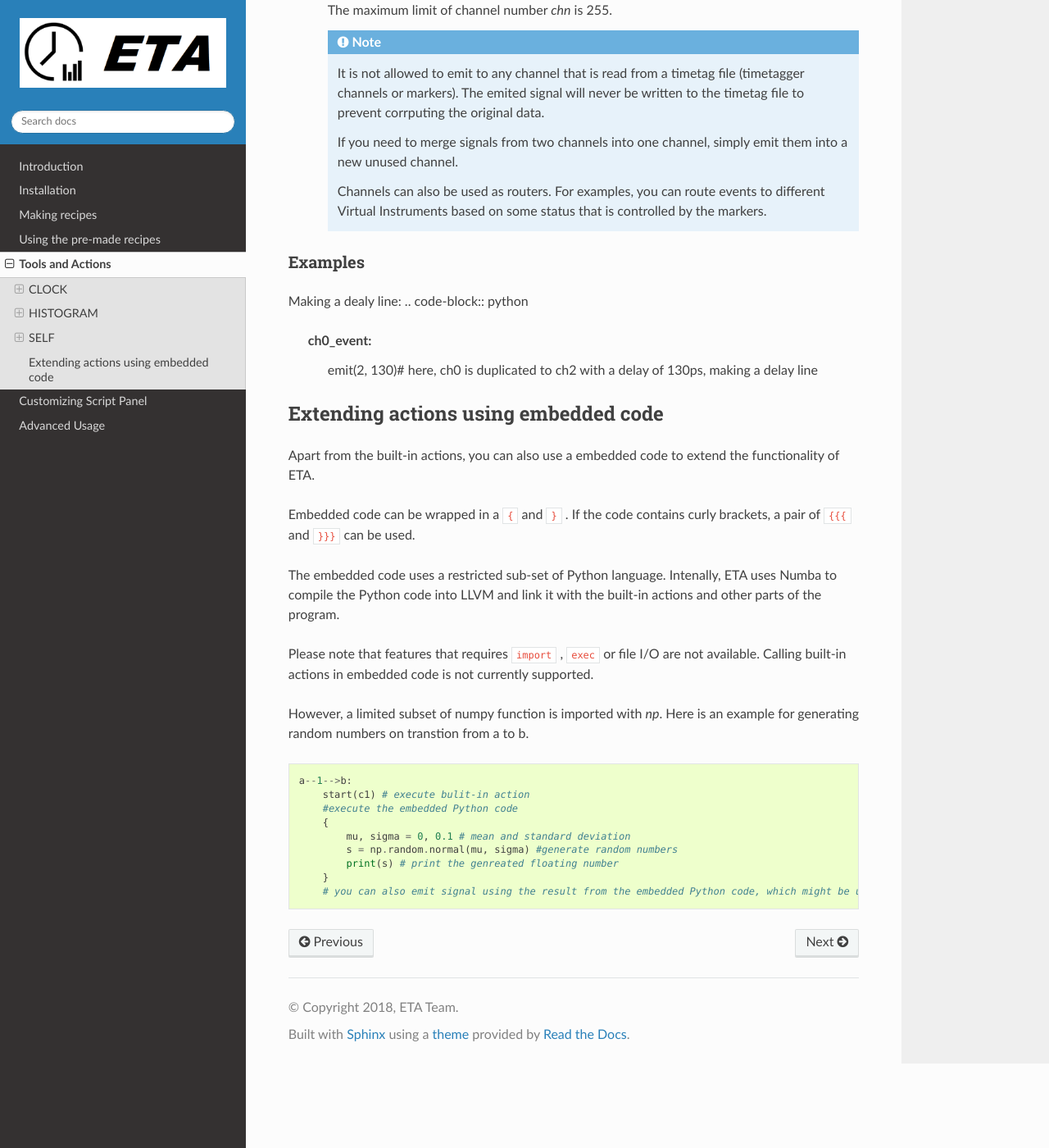
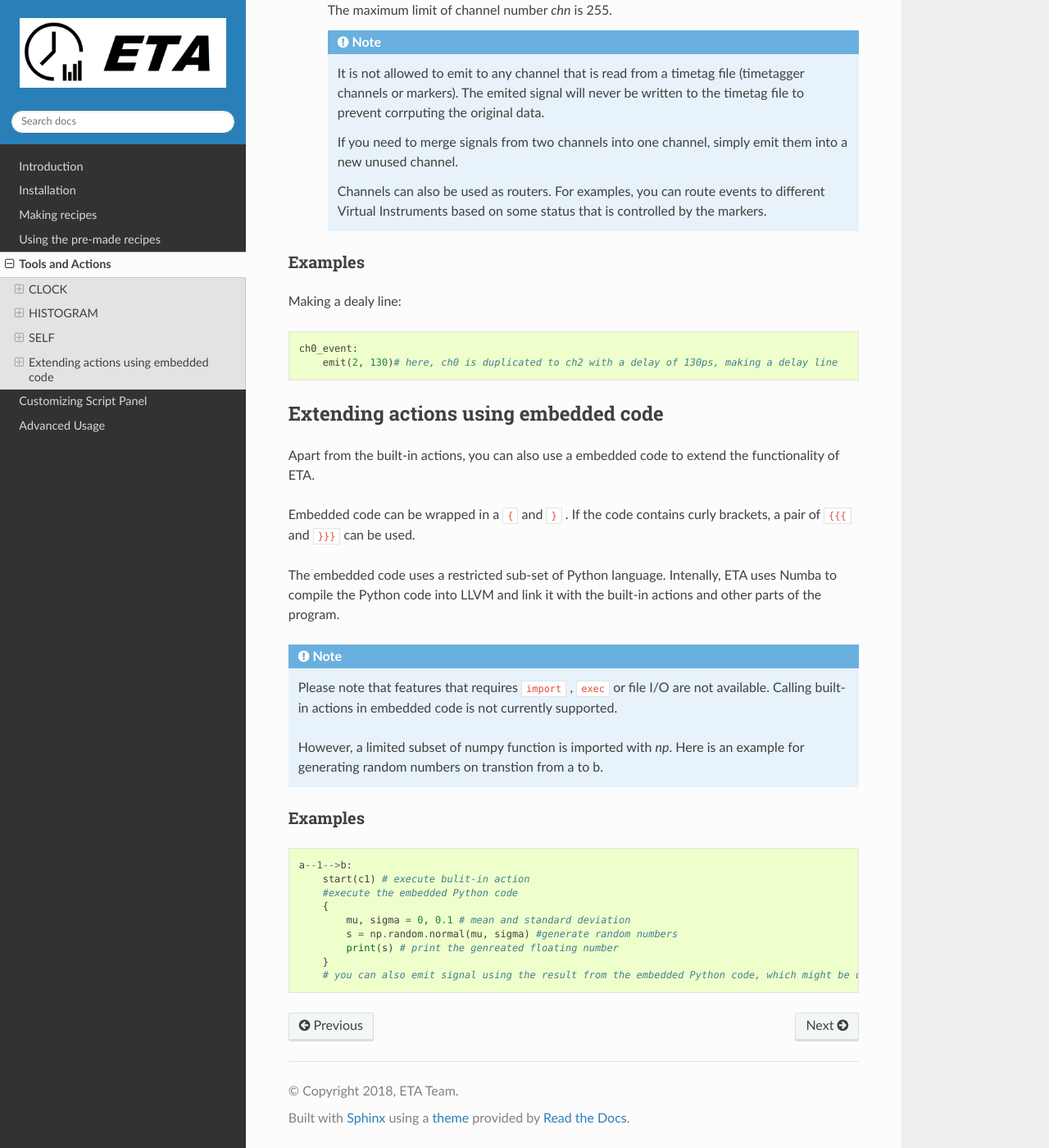
Before and after one commit to timetag/timetag.github.io, a Sphinx documentation site: the page built from docs/actions.rst, in a window 1280 px wide and 1400 px high, scrolled down 2927 px. Shown: the whole window at 82% size. Built offline with Sphinx 7.4.7 and the Read the Docs theme 2.0.0, drawn with Linux system fonts in a browser that asks for light colours.

Commit message:
minor fixes

```diff
--- a/docs/actions.rst
+++ b/docs/actions.rst
@@ -128,6 +128,7 @@ Examples
 ......
 
 Making a dealy line:
+
 .. code-block:: python
 
     ch0_event:
@@ -143,10 +144,14 @@ Embedded code can be wrapped in a  ``{`` and ``}`` . If the code contains curly
 
 The embedded code uses a restricted sub-set of Python language. Intenally, ETA uses Numba to compile the Python code into LLVM and link it with the built-in actions and other parts of the program.
 
-Please note that features that requires ``import`` , ``exec`` or file I/O are not available. Calling built-in actions in embedded code is not currently supported.
+.. note::
+    Please note that features that requires ``import`` , ``exec`` or file I/O are not available. Calling built-in actions in embedded code is not currently supported.
 
-However, a limited subset of numpy function is imported with `np`.
-Here is an example for generating random numbers on transtion from a to b.
+    However, a limited subset of numpy function is imported with `np`.
+    Here is an example for generating random numbers on transtion from a to b.
+
+Examples
+....
 
 .. code::
 
```
